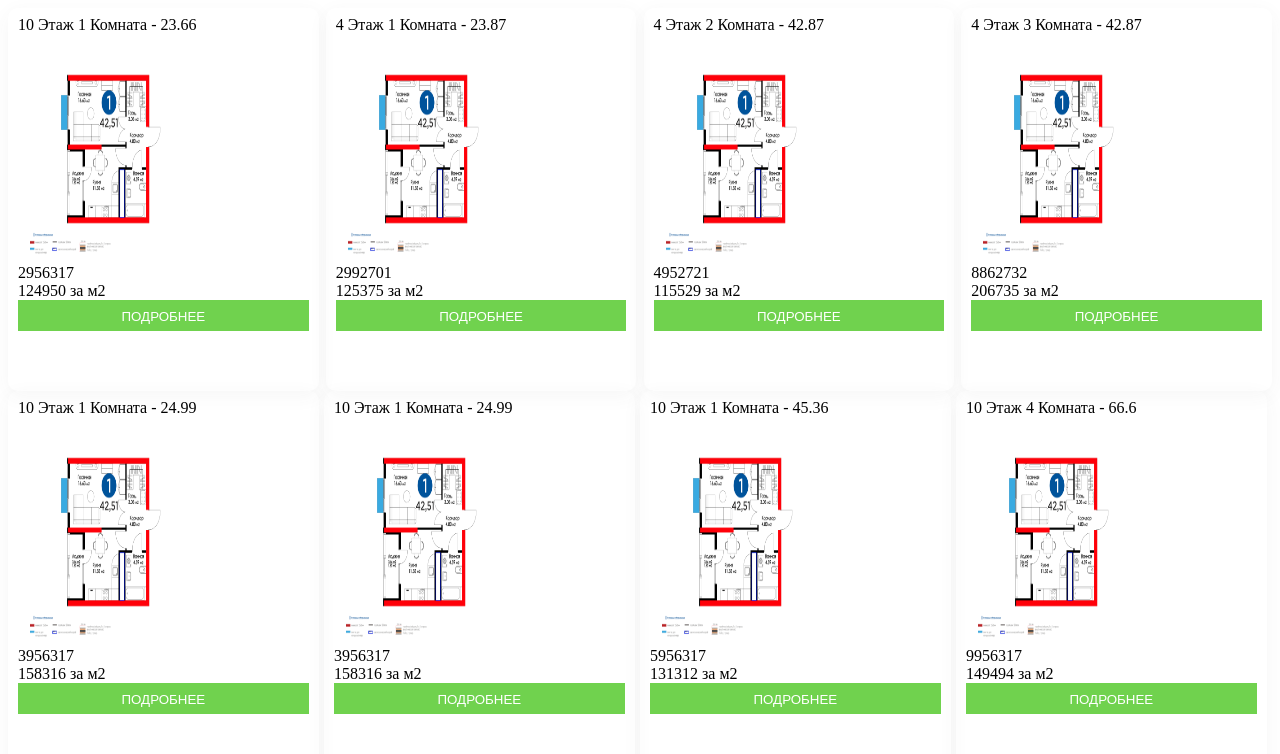
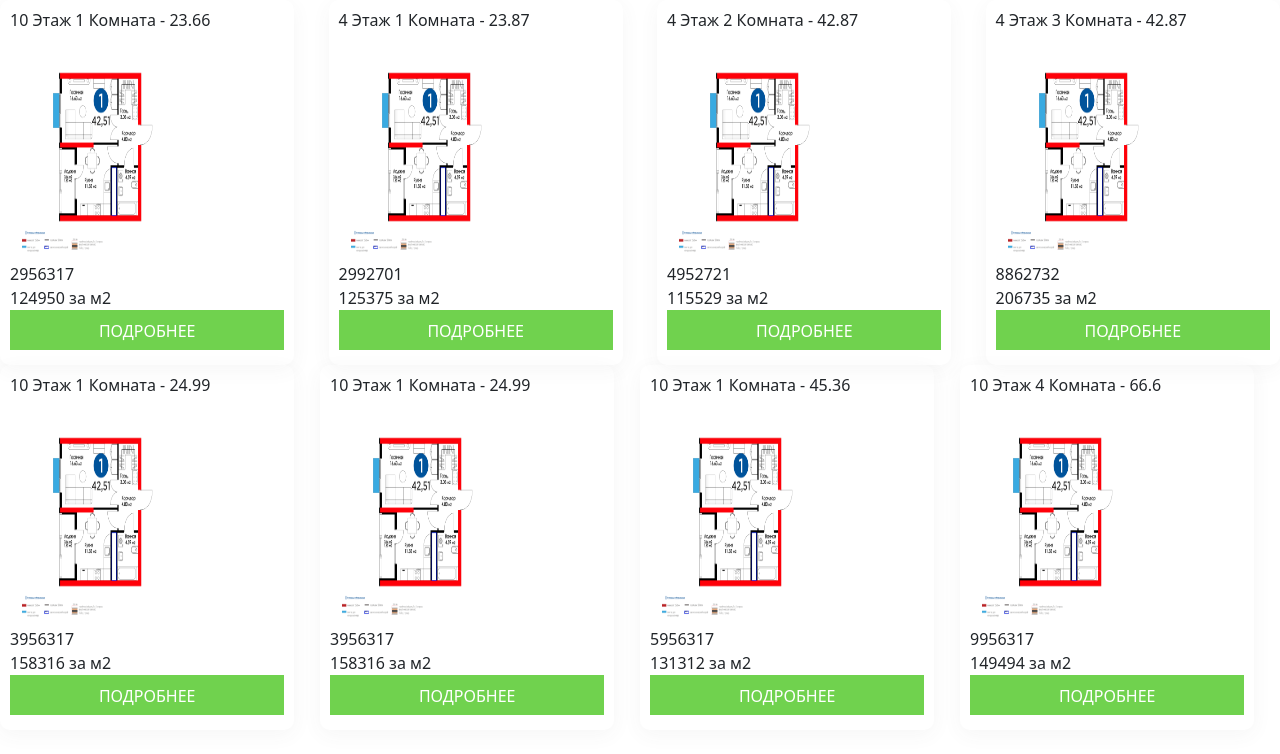
Before and after one commit to keysman59/layouts-app, a Vue app: page / in a window 1280 px wide. Shown: the top 754 px of the page. Built offline with nearby package versions, Linux system fonts and the light colour scheme.

Commit message:
add bootstrap

```diff
--- a/package.json
+++ b/package.json
@@ -9,8 +9,10 @@
   },
   "dependencies": {
     "axios": "^0.26.0",
+    "bootstrap": "^5.1.3",
+    "bootstrap-vue": "^2.21.2",
     "core-js": "^3.6.5",
-    "vue": "^2.6.11",
+    "vue": "^2.6.14",
     "vuex": "^3.4.0"
   },
   "devDependencies": {
--- /dev/null
+++ b/src/assets/images/css/app.scss
@@ -0,0 +1,5 @@
+// $body-bg: #000;
+// $body-color: #111;
+
+// @import 'node_modules/bootstrap/scss/bootstrap.scss';
+// @import 'node_modules/bootstrap-vue/src/index.scss';
--- a/src/components/RoomItem.vue
+++ b/src/components/RoomItem.vue
@@ -15,6 +15,7 @@
         </div>
         <button class="room-item__btn">Подробнее</button>
     </div>
+
 </template>
 
 <script>
@@ -25,3 +26,45 @@ export default {
 }
 
 </script>
+
+<style lang="scss">
+
+.room-item {
+    box-shadow: 0px 5px 20px rgba(86, 86, 86, 0.05);
+    border-radius: 10px;
+    max-width: 23%;
+    width: 100%;
+    height: 365px;
+    padding: 8px 10px 10px 10px;
+
+    &__top {
+        display: flex;
+        justify-content: space-between;
+        width: 100%;
+        flex: 0 0 auto;
+    }
+
+    &__wrp-img {
+        width: 188px;
+        height: 230px;
+    }
+
+    &__img {
+        width: 100%;
+        height: 100%;
+    }
+
+    &__btn {
+        background: #70D24E;
+        color: #FFFFFF;
+        align-items: center;
+        text-transform: uppercase;
+        padding-top: 7px;
+        padding-bottom: 5px;
+        border-color: transparent;
+        outline: none;
+        width: 100%;
+    }
+}
+
+</style>
--- a/src/components/RoomList.vue
+++ b/src/components/RoomList.vue
@@ -36,42 +36,4 @@ export default {
     width: 100%;
 }
 
-.room-item {
-    box-shadow: 0px 5px 20px rgba(86, 86, 86, 0.05);
-    border-radius: 10px;
-    max-width: 23%;
-    width: 100%;
-    height: 365px;
-    padding: 8px 10px 10px 10px;
-
-    &__top {
-        display: flex;
-        justify-content: space-between;
-        width: 100%;
-        flex: 0 0 auto;
-    }
-
-    &__wrp-img {
-        width: 188px;
-        height: 230px;
-    }
-
-    &__img {
-        width: 100%;
-        height: 100%;
-    }
-
-    &__btn {
-        background: #70D24E;
-        color: #FFFFFF;
-        align-items: center;
-        text-transform: uppercase;
-        padding-top: 7px;
-        padding-bottom: 5px;
-        border-color: transparent;
-        outline: none;
-        width: 100%;
-    }
-}
-
 </style>
--- a/src/main.js
+++ b/src/main.js
@@ -1,6 +1,10 @@
 import Vue from 'vue'
 import App from './App.vue'
 import store from './store'
+import { BootstrapVue } from 'bootstrap-vue'
+import 'bootstrap/scss/bootstrap.scss'
+
+Vue.use(BootstrapVue)
 
 Vue.config.productionTip = false
 
```
Also changed, not shown: 1 other file (tests, documents, lock files or other folders).
